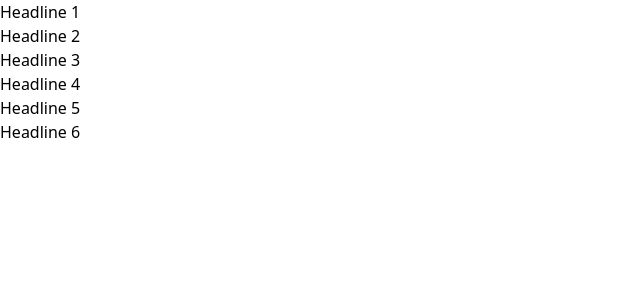
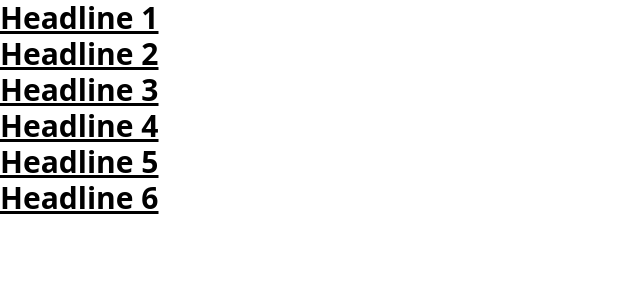
Before and after one commit to Justin-Bento/believe-support-services, a Next.js app: page / in a window 1280 px wide. Shown: the top 300 px of the page, without its empty margins (0-640 px from the left). Built offline with nearby package versions, Linux system fonts and the light colour scheme.

Commit message:
Start using Tailwind in your project

```diff
--- a/pages/index.tsx
+++ b/pages/index.tsx
@@ -7,27 +7,27 @@ export default function index() {
 
       <main>
         <section className="s">
-          <h1 className="">Headline 1</h1>
+          <h1 className="text-3xl font-bold underline">Headline 1</h1>
           <p className=""></p>
         </section>
         <section className="">
-          <h2 className="">Headline 2</h2>
+          <h2 className="text-3xl font-bold underline">Headline 2</h2>
           <p className=""></p>
         </section>
         <section className="">
-          <h3 className="">Headline 3</h3>
+          <h3 className="text-3xl font-bold underline">Headline 3</h3>
           <p className=""></p>
         </section>
         <section className="">
-          <h4 className="">Headline 4</h4>
+          <h4 className="text-3xl font-bold underline">Headline 4</h4>
           <p className=""></p>
         </section>
         <section className="">
-          <h5 className="">Headline 5</h5>
+          <h5 className="text-3xl font-bold underline">Headline 5</h5>
           <p className=""></p>
         </section>
         <section className="">
-          <h6 className="">Headline 6</h6>
+          <h6 className="text-3xl font-bold underline">Headline 6</h6>
           <p className=""></p>
         </section>
       </main>
```
